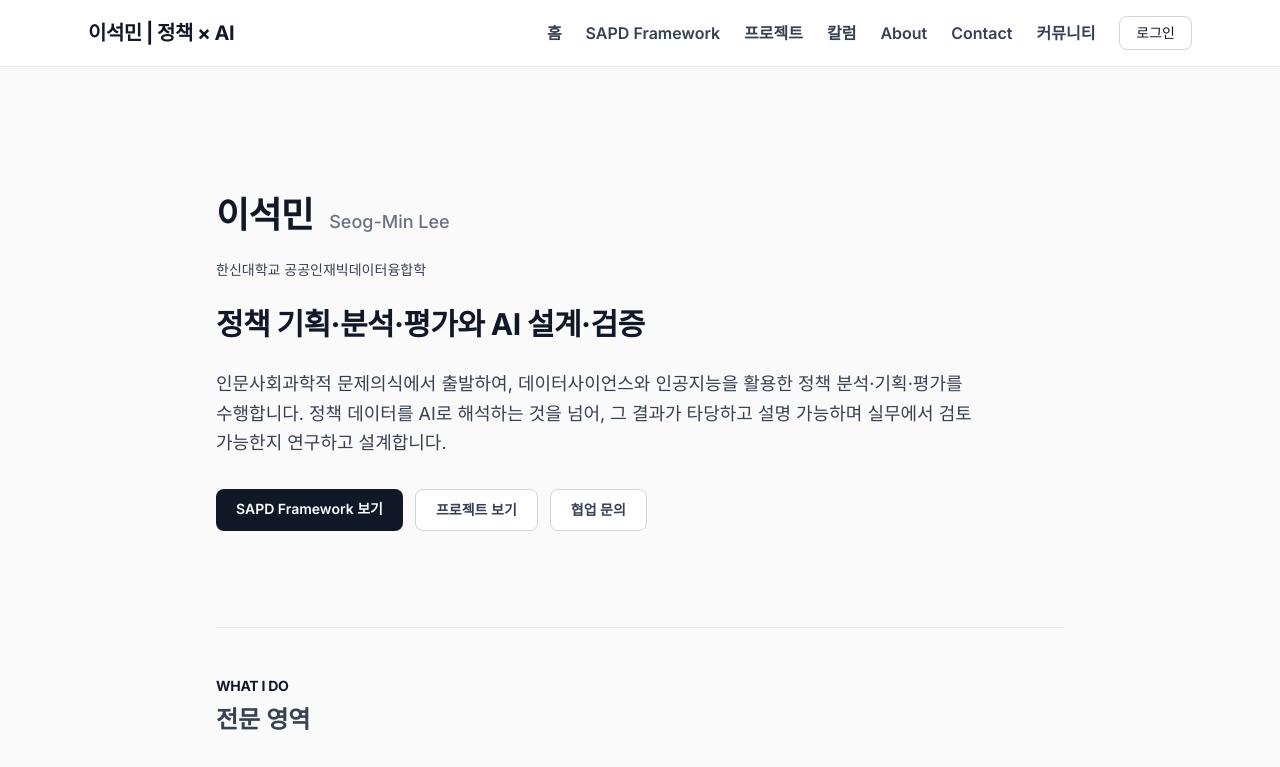
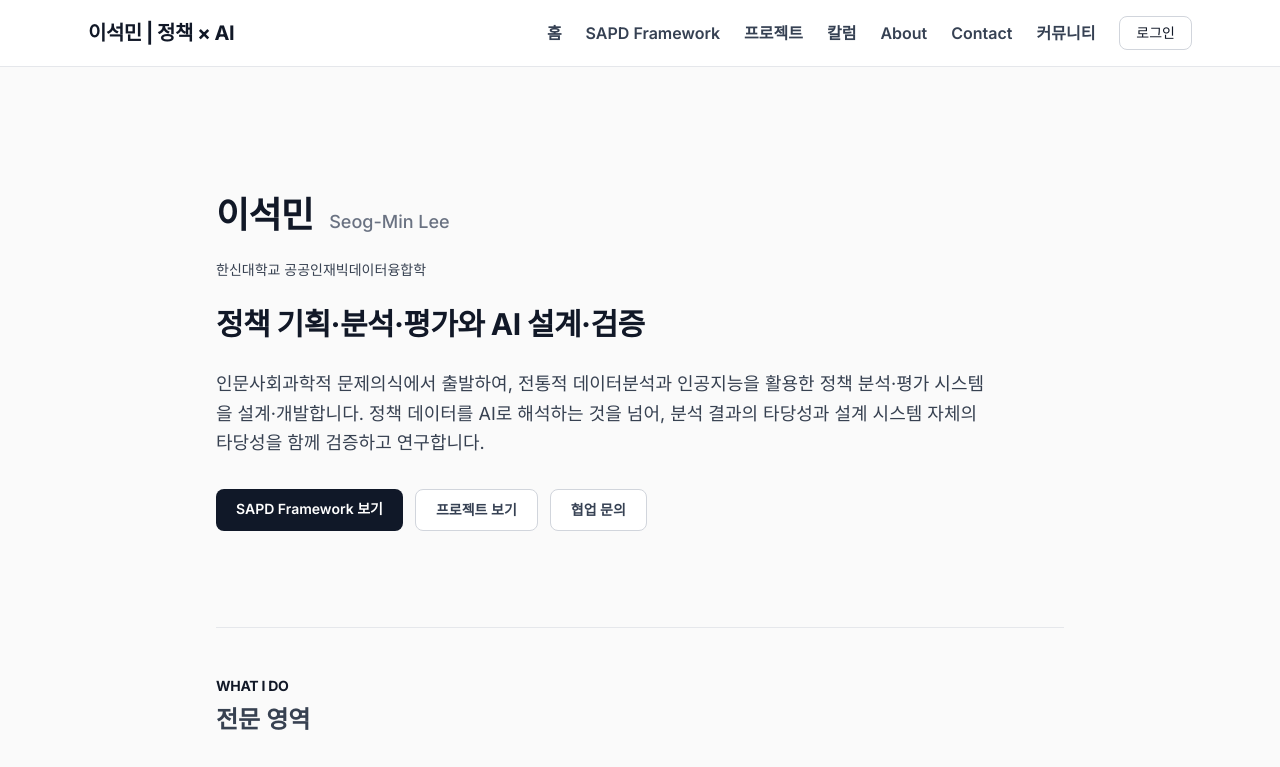
Before and after one commit to LeeSeogMin/my-life, a Next.js app: page / in a window 1280 px wide. Shown: the top 767 px of the page. Built offline with nearby package versions, Linux system fonts and the light colour scheme; no server answers.

Commit message:
feat: update policy analysis description for clarity and precision

```diff
--- a/src/app/page.tsx
+++ b/src/app/page.tsx
@@ -21,8 +21,8 @@ export default function Home() {
         </h2>
 
         <p className="text-lg text-gray-600 leading-relaxed max-w-3xl mb-8">
-          인문사회과학적 문제의식에서 출발하여, 데이터사이언스와 인공지능을 활용한 정책 분석·기획·평가를 수행합니다.
-          정책 데이터를 AI로 해석하는 것을 넘어, 그 결과가 타당하고 설명 가능하며 실무에서 검토 가능한지 연구하고 설계합니다.
+          인문사회과학적 문제의식에서 출발하여, 전통적 데이터분석과 인공지능을 활용한 정책 분석·평가 시스템을 설계·개발합니다.
+          정책 데이터를 AI로 해석하는 것을 넘어, 분석 결과의 타당성과 설계 시스템 자체의 타당성을 함께 검증하고 연구합니다.
         </p>
 
         {/* CTA 3개 */}
```
